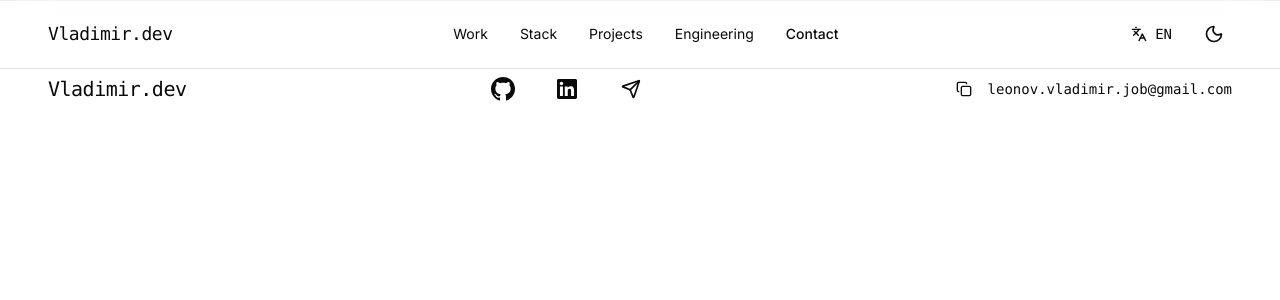
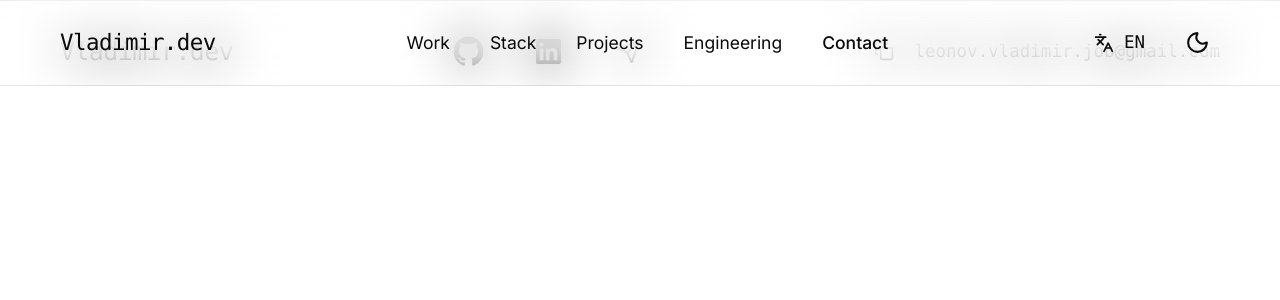
Before and after one commit to 8ladimirovi4/vladimir_dev, a Next.js app: page /en in a window 1280 px wide. Shown: the top 300 px of the page. Built offline with nearby package versions, Linux system fonts and the light colour scheme.

Commit message:
styles: fonts, styles

```diff
--- a/app/[locale]/layout.tsx
+++ b/app/[locale]/layout.tsx
@@ -21,7 +21,7 @@ export default async function LocaleLayout({
   const dictionary = await getDictionary(locale);
 
   return (
-    <div className="min-h-screen bg-background text-foreground">
+    <div id="top" className="min-h-screen bg-background text-foreground">
       <Navigation locale={locale} dictionary={dictionary} />
       {children}
       <Footer dictionary={dictionary} />
--- a/app/ui/styles/theme.css
+++ b/app/ui/styles/theme.css
@@ -1,7 +1,7 @@
 @custom-variant dark (&:is(.dark *));
 
 :root {
-  --font-size: 16px;
+  --font-size: 20px;
   --background: #ffffff;
   --foreground: oklch(0.145 0 0);
   --card: #ffffff;
--- a/src/widgets/footer/ui/footer.tsx
+++ b/src/widgets/footer/ui/footer.tsx
@@ -15,19 +15,22 @@ export function Footer({ dictionary }: FooterProps) {
     <footer
       data-widget="footer"
       id="contact"
-      className="py-16 px-6 lg:px-12 border-t border-border/50"
+      className="py-4 px-6 lg:px-12 border-t border-border/50"
     >
       <div className="max-w-7xl mx-auto">
-        <div className="flex flex-col md:flex-row items-center justify-between gap-8">
-          <div className="font-mono text-xl tracking-tight">
+        <div className="flex flex-col md:flex-row items-center justify-between gap-4">
+          <a
+            href="#top"
+            className="font-mono text-xl tracking-tight hover:text-foreground transition-colors"
+          >
             {dictionary.logo}
-          </div>
+          </a>
           <ContactLinks labels={dictionary.footer.social} />
           <EmailCopy
             email={contacts.email}
             copyLabel={dictionary.footer.copyEmail}
             copiedLabel={dictionary.footer.copied}
-          />{' '}
+          />
         </div>
       </div>
     </footer>
--- a/src/widgets/navigation/ui/navigation.tsx
+++ b/src/widgets/navigation/ui/navigation.tsx
@@ -19,9 +19,12 @@ export function Navigation({ locale, dictionary }: NavigationProps) {
       className="fixed top-0 left-0 right-0 z-50 backdrop-blur-xl bg-background/80 border-b border-border/50"
     >
       <div className="max-w-7xl mx-auto px-6 lg:px-12 py-4 flex items-center justify-between">
-        <div className="font-mono text-lg tracking-tight">
+        <a
+          href="#top"
+          className="font-mono text-lg tracking-tight hover:text-foreground transition-colors"
+        >
           {dictionary.logo}
-        </div>
+        </a>
 
         <div className="hidden md:flex items-center gap-8">
           <NavLinks labels={dictionary.nav} />
```
